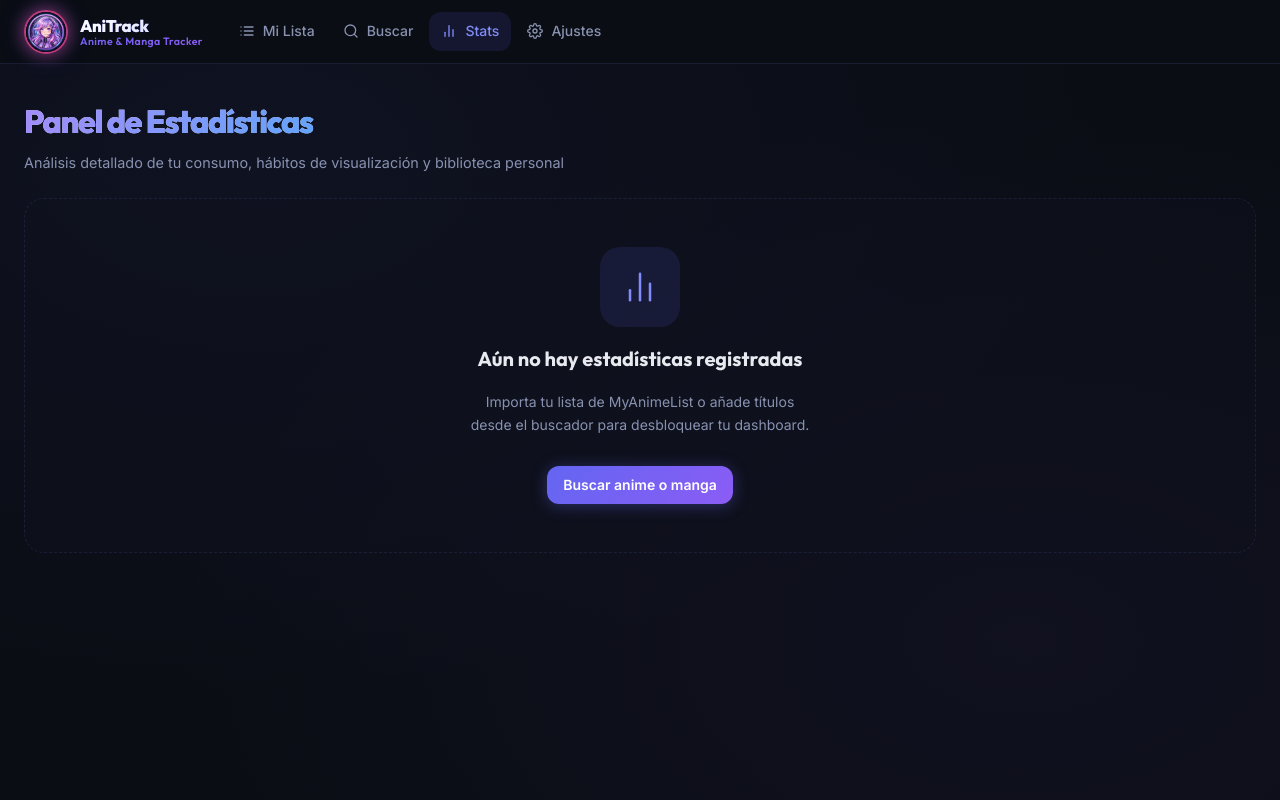
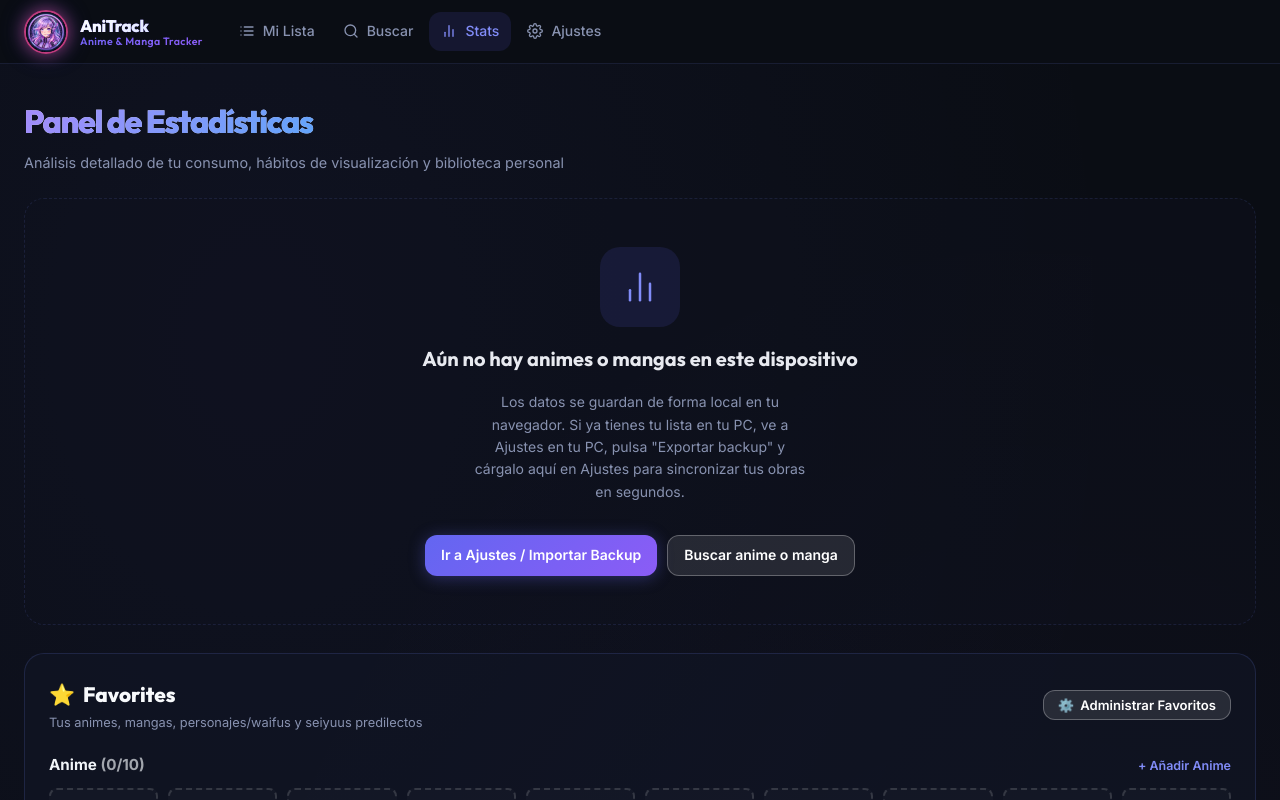
Before and after one commit to Crhis07/animetracking-app, a Next.js app: page /stats in a window 1280 px wide. Shown: the top 800 px of the page. Built offline with nearby package versions, Linux system fonts and the light colour scheme.

Commit message:
fix: make Favorites accessible even before importing full list on new devices

```diff
--- a/src/app/stats/page.tsx
+++ b/src/app/stats/page.tsx
@@ -41,19 +41,31 @@ export default function StatsPage() {
         </div>
 
         {stats.totalAnimes === 0 ? (
-          <div className="empty-state">
+          <>
+            <div className="empty-state" style={{ marginBottom: 28 }}>
               <div className="empty-icon">
                 <svg width="40" height="40" viewBox="0 0 24 24" fill="none" stroke="currentColor" strokeWidth="1.5" strokeLinecap="round" strokeLinejoin="round">
                   <line x1="18" y1="20" x2="18" y2="10" /><line x1="12" y1="20" x2="12" y2="4" />
                   <line x1="6" y1="20" x2="6" y2="14" />
                 </svg>
               </div>
-            <div className="empty-title">Aún no hay estadísticas registradas</div>
-            <div className="empty-subtitle">Importa tu lista de MyAnimeList o añade títulos desde el buscador para desbloquear tu dashboard.</div>
-            <a href="/search" className="btn btn-primary" style={{ marginTop: 14 }}>
+              <div className="empty-title">Aún no hay animes o mangas en este dispositivo</div>
+              <div className="empty-subtitle">
+                Los datos se guardan de forma local en tu navegador. Si ya tienes tu lista en tu PC, ve a Ajustes en tu PC, pulsa &quot;Exportar backup&quot; y cárgalo aquí en Ajustes para sincronizar tus {stats.totalAnime || ''} obras en segundos.
+              </div>
+              <div style={{ display: 'flex', gap: 10, justifyContent: 'center', marginTop: 16, flexWrap: 'wrap' }}>
+                <a href="/settings" className="btn btn-primary">
+                  Ir a Ajustes / Importar Backup
+                </a>
+                <a href="/search" className="btn btn-secondary">
                   Buscar anime o manga
                 </a>
               </div>
+            </div>
+
+            {/* Favorites is always accessible */}
+            <FavoritesSection />
+          </>
         ) : (
           <>
             {/* Otaku Profile Hero Banner */}
```
Lines whose indentation alone changed are shown as unchanged.
